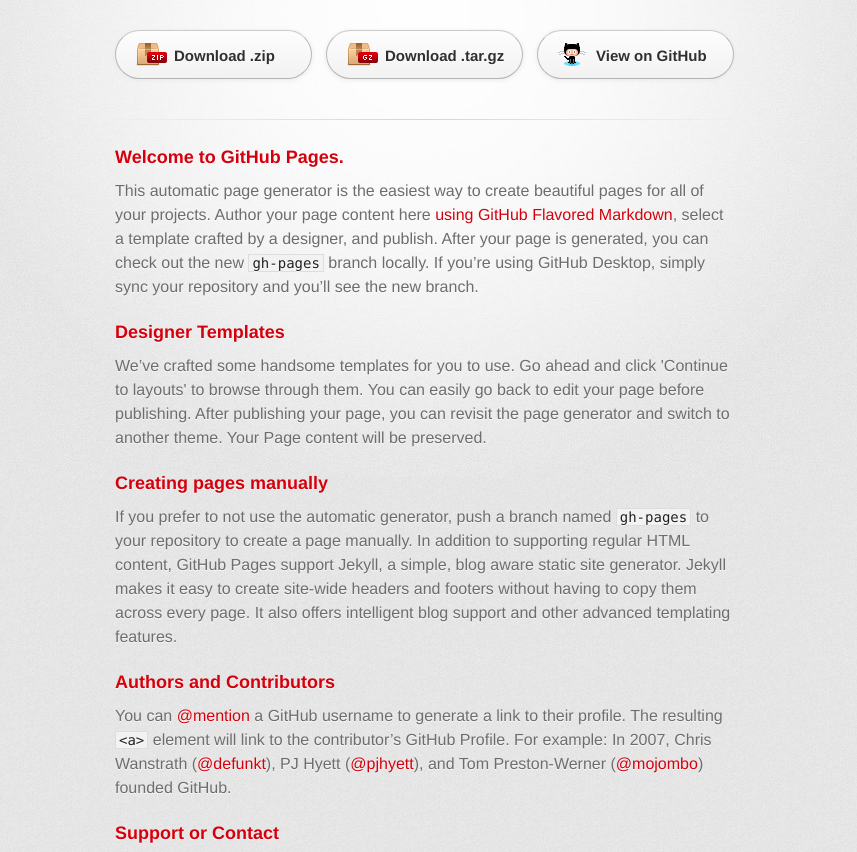
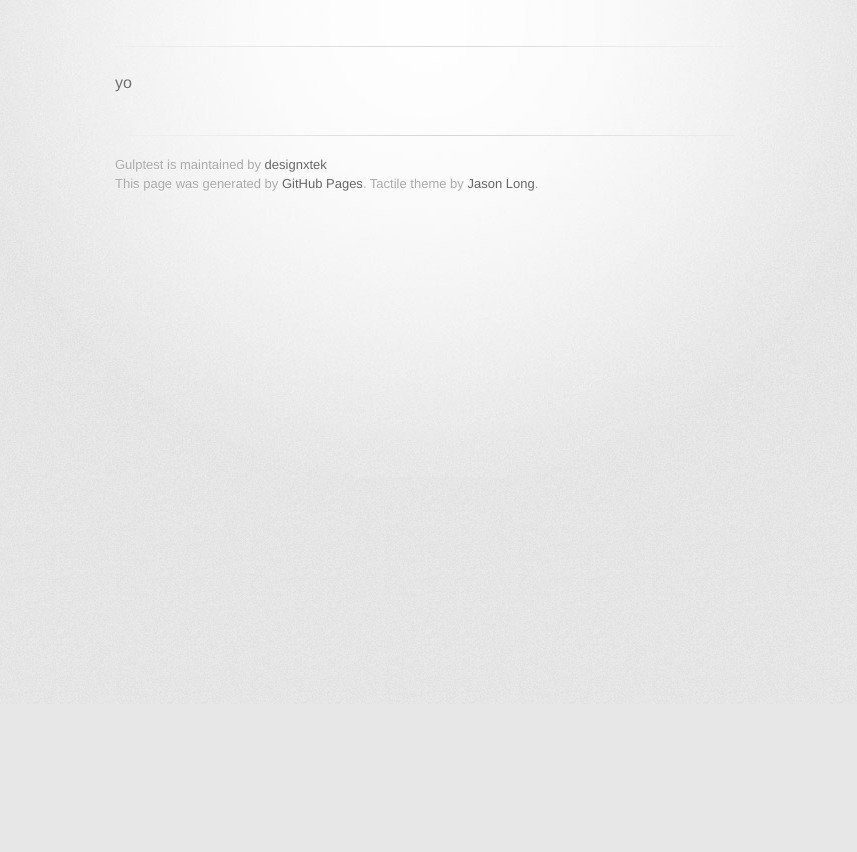
Before and after one commit to designxtek/GulpTest, a plain HTML site: page index.html in a window 1280 px wide. Shown: the part 96-948 px from the top of the page, without its empty margins (215-1072 px from the left). After the commit the page ends 800 px from the top, so only its background shows below. Drawn offline with Linux system fonts and the light colour scheme; a web font is replaced by a local one.

Commit message:
Update index.html

```diff
--- a/index.html
+++ b/index.html
@@ -22,39 +22,10 @@
           <h2></h2>
         </header>
 
-        <section id="downloads" class="clearfix">
-          <a href="https://github.com/designxtek/GulpTest/zipball/master" id="download-zip" class="button"><span>Download .zip</span></a>
-          <a href="https://github.com/designxtek/GulpTest/tarball/master" id="download-tar-gz" class="button"><span>Download .tar.gz</span></a>
-          <a href="https://github.com/designxtek/GulpTest" id="view-on-github" class="button"><span>View on GitHub</span></a>
-        </section>
-
         <hr>
 
         <section id="main_content">
-          <h3>
-<a id="welcome-to-github-pages" class="anchor" href="#welcome-to-github-pages" aria-hidden="true"><span class="octicon octicon-link"></span></a>Welcome to GitHub Pages.</h3>
-
-<p>This automatic page generator is the easiest way to create beautiful pages for all of your projects. Author your page content here <a href="https://guides.github.com/features/mastering-markdown/">using GitHub Flavored Markdown</a>, select a template crafted by a designer, and publish. After your page is generated, you can check out the new <code>gh-pages</code> branch locally. If you’re using GitHub Desktop, simply sync your repository and you’ll see the new branch.</p>
-
-<h3>
-<a id="designer-templates" class="anchor" href="#designer-templates" aria-hidden="true"><span class="octicon octicon-link"></span></a>Designer Templates</h3>
-
-<p>We’ve crafted some handsome templates for you to use. Go ahead and click 'Continue to layouts' to browse through them. You can easily go back to edit your page before publishing. After publishing your page, you can revisit the page generator and switch to another theme. Your Page content will be preserved.</p>
-
-<h3>
-<a id="creating-pages-manually" class="anchor" href="#creating-pages-manually" aria-hidden="true"><span class="octicon octicon-link"></span></a>Creating pages manually</h3>
-
-<p>If you prefer to not use the automatic generator, push a branch named <code>gh-pages</code> to your repository to create a page manually. In addition to supporting regular HTML content, GitHub Pages support Jekyll, a simple, blog aware static site generator. Jekyll makes it easy to create site-wide headers and footers without having to copy them across every page. It also offers intelligent blog support and other advanced templating features.</p>
-
-<h3>
-<a id="authors-and-contributors" class="anchor" href="#authors-and-contributors" aria-hidden="true"><span class="octicon octicon-link"></span></a>Authors and Contributors</h3>
-
-<p>You can <a href="https://github.com/blog/821" class="user-mention">@mention</a> a GitHub username to generate a link to their profile. The resulting <code>&lt;a&gt;</code> element will link to the contributor’s GitHub Profile. For example: In 2007, Chris Wanstrath (<a href="https://github.com/defunkt" class="user-mention">@defunkt</a>), PJ Hyett (<a href="https://github.com/pjhyett" class="user-mention">@pjhyett</a>), and Tom Preston-Werner (<a href="https://github.com/mojombo" class="user-mention">@mojombo</a>) founded GitHub.</p>
-
-<h3>
-<a id="support-or-contact" class="anchor" href="#support-or-contact" aria-hidden="true"><span class="octicon octicon-link"></span></a>Support or Contact</h3>
-
-<p>Having trouble with Pages? Check out our <a href="https://help.github.com/pages">documentation</a> or <a href="https://github.com/contact">contact support</a> and we’ll help you sort it out.</p>
+          yo
         </section>
 
         <footer>
```
